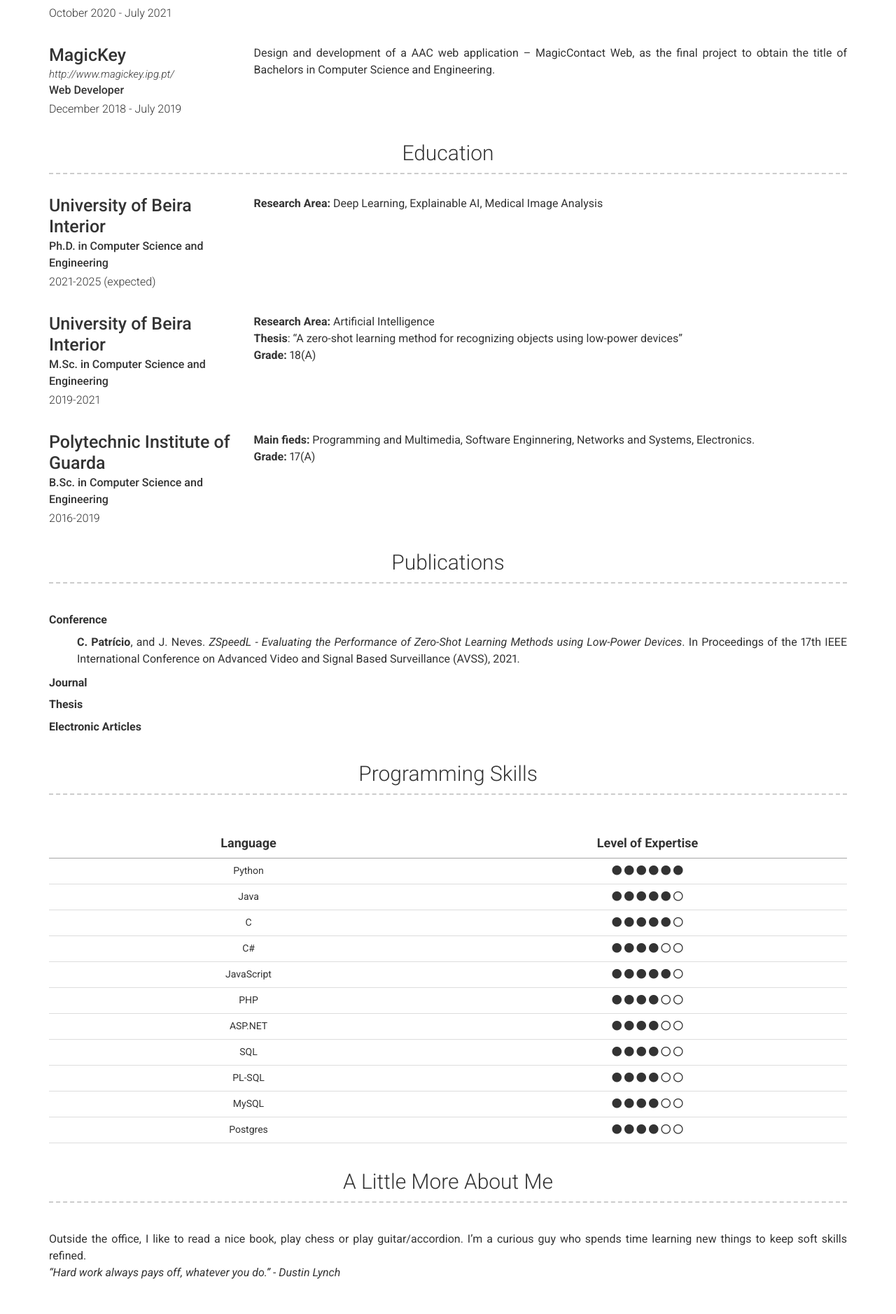
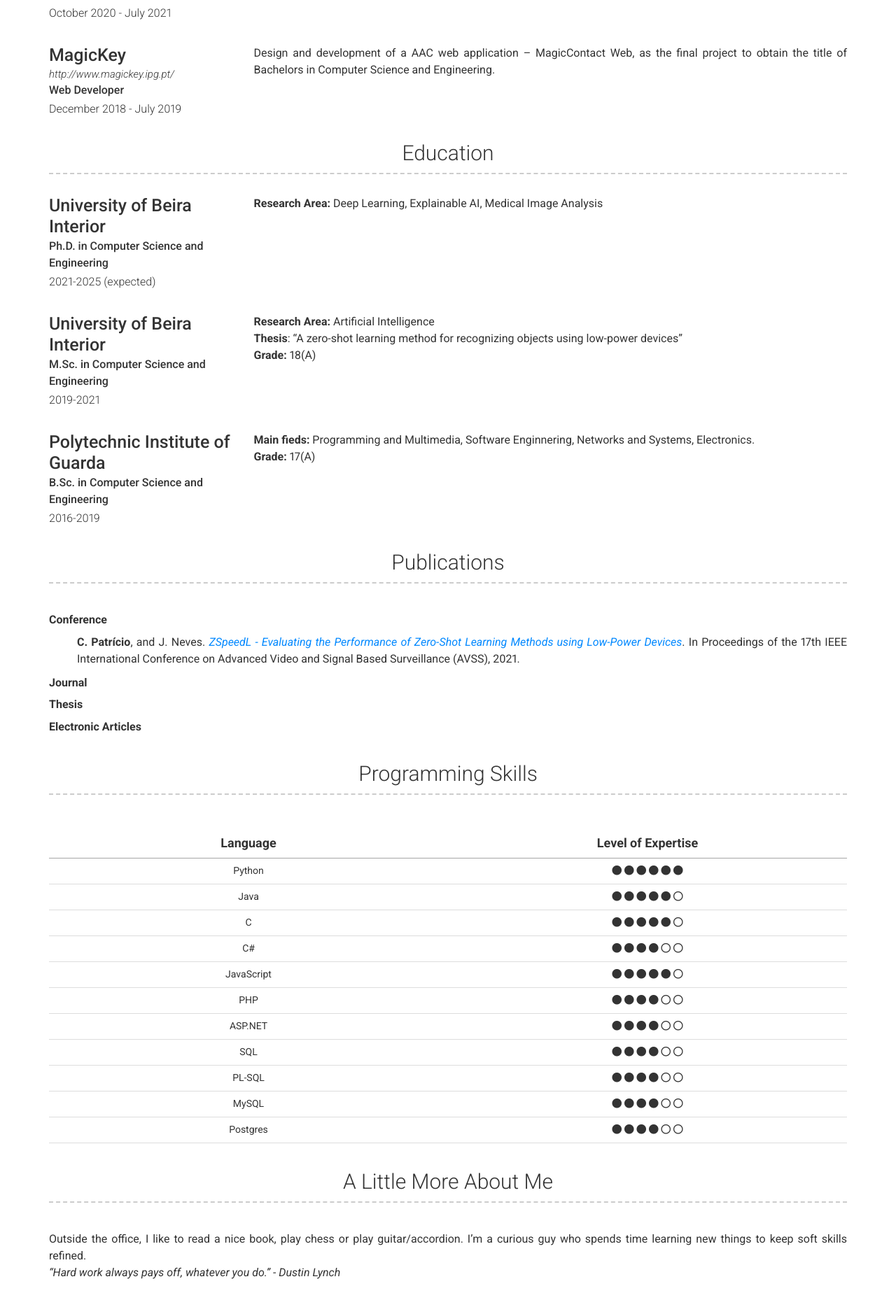
Before and after one commit to CristianoPatricio/cristianopatricio.github.io, a Jekyll site: the page built from index.md, in a window 1280 px wide. Shown: the part 704-2582 px from the top of the page at 70% size. Built offline with Jekyll 4.4.1, drawn with Linux system fonts in a browser that asks for light colours; nearby versions of some CDN libraries.

Commit message:
Update _config.yml

```diff
--- a/_config.yml
+++ b/_config.yml
@@ -54,7 +54,7 @@
     <p><b>Conference</b></p>
     <ul style="list-style-type: none;" >
         <li>
-            <b>C. Patrício</b>, and J. Neves. <em>ZSpeedL - Evaluating the Performance of Zero-Shot Learning Methods using Low-Power Devices</em>. In Proceedings of the 17th IEEE International Conference on Advanced Video and Signal Based Surveillance (AVSS), 2021.
+            <b>C. Patrício</b>, and J. Neves. <a href="https://arxiv.org/pdf/2110.04535.pdf" style="color: #0088FF;"><em>ZSpeedL - Evaluating the Performance of Zero-Shot Learning Methods using Low-Power Devices</em></a>. In Proceedings of the 17th IEEE International Conference on Advanced Video and Signal Based Surveillance (AVSS), 2021.
         </li>
     </ul>
     <p><b>Journal</b></p>
```
